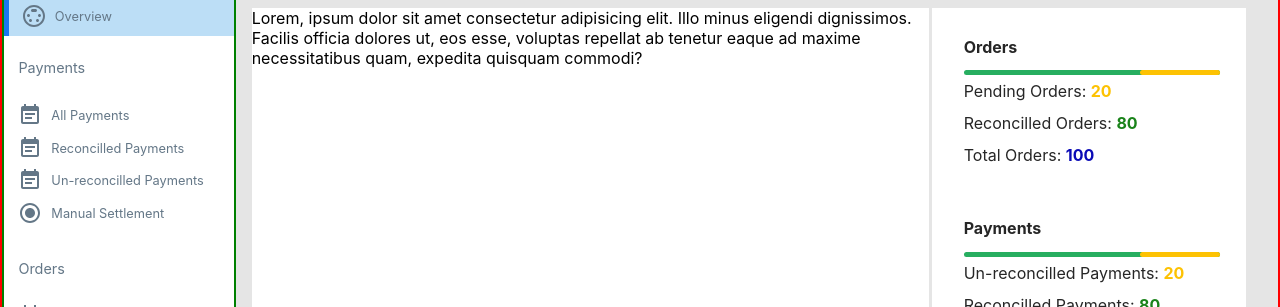
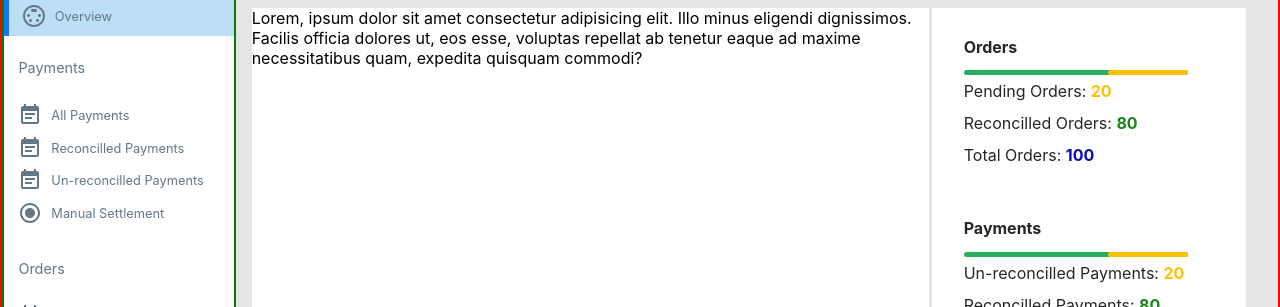
Before and after one commit to John-pels/transmonitor, a React (Create React App) app: page / in a window 1280 px wide. Shown: the part 172-479 px from the top of the page. Built offline with nearby package versions, Linux system fonts and the light colour scheme.

Commit message:
I modify the trackRecord component

```diff
--- a/src/component/trackRecord/trackRecord.module.scss
+++ b/src/component/trackRecord/trackRecord.module.scss
@@ -10,7 +10,7 @@
     line-height: 0.2;
   }
   .progressBar {
-    width: 16em;
+    width: 14em;
     height: 0.3em;
     background: #27ae60;
     border-radius: 0.2em;
```
